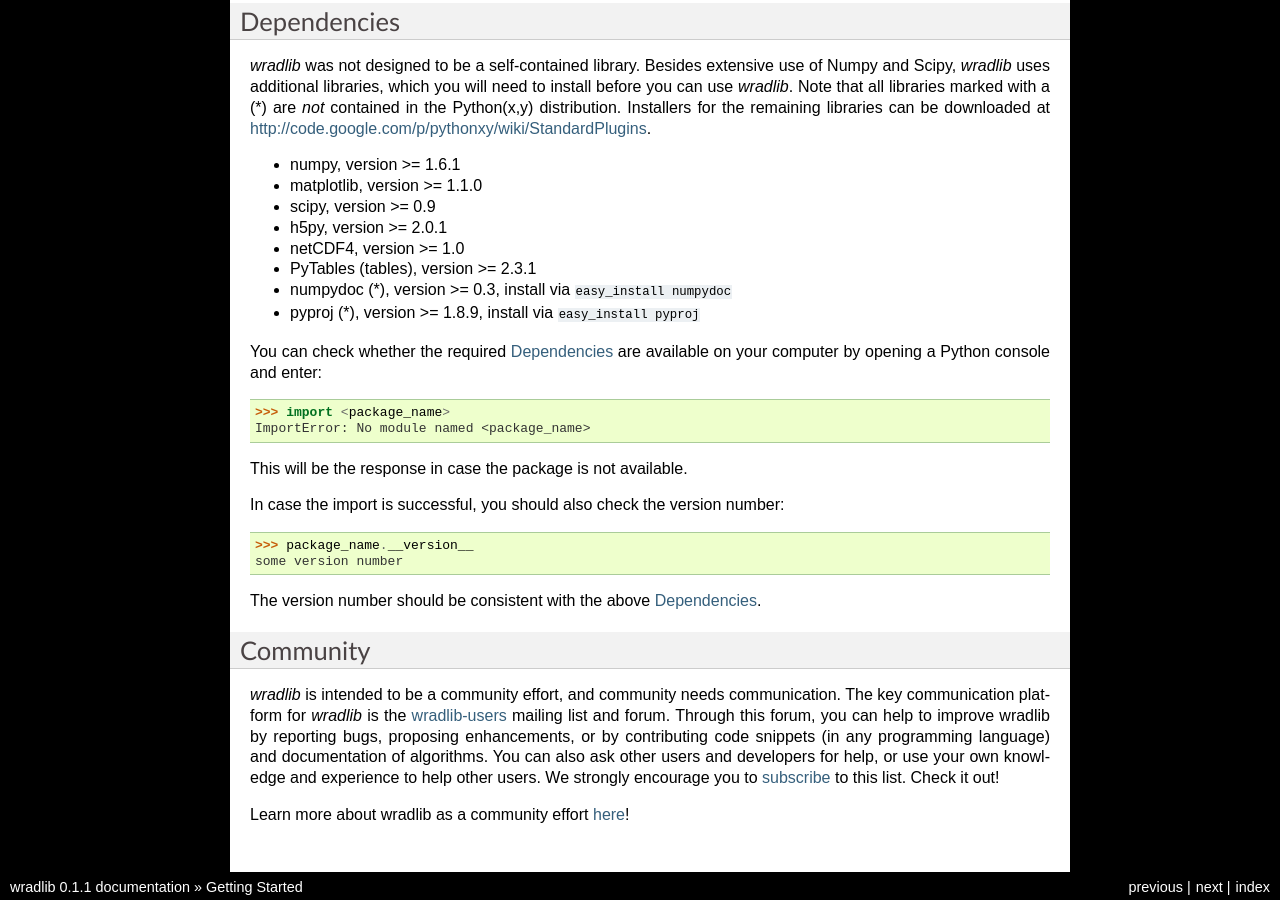
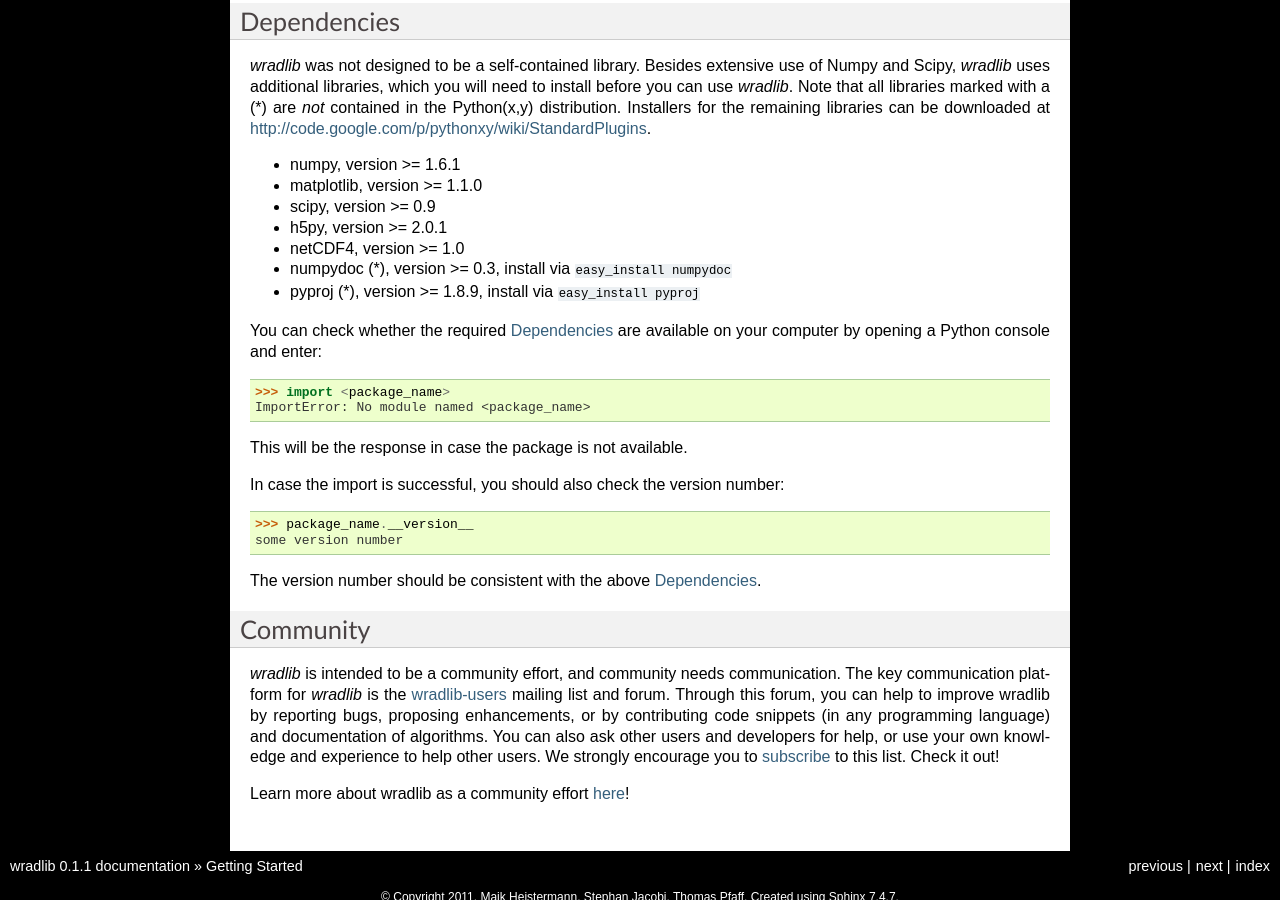
Before and after one commit to wradlib/wradlib-docs, a Sphinx documentation site: the page built from source/gettingstarted.rst, in a window 1280 px wide and 900 px high, scrolled down 3206 px. Built offline with Sphinx 7.4.7, drawn with Linux system fonts in a browser that asks for light colours; formulas are drawn with MathJax 3.

Commit message:
Removed PyTables as a dependency from setup.py and from gettingstarted.rst

```diff
--- a/source/gettingstarted.rst
+++ b/source/gettingstarted.rst
@@ -158,8 +158,6 @@
 
 - netCDF4, version >= 1.0
 
-- PyTables (tables), version >= 2.3.1
-
 - numpydoc (*), version >= 0.3, install via ``easy_install numpydoc``
 
 - pyproj (*), version >= 1.8.9, install via ``easy_install pyproj``
```
